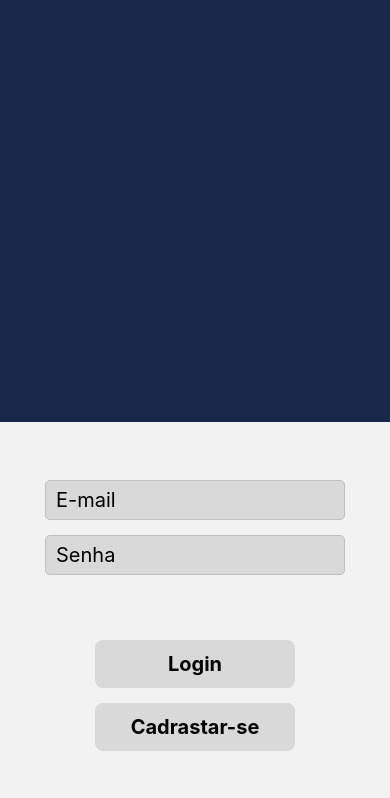
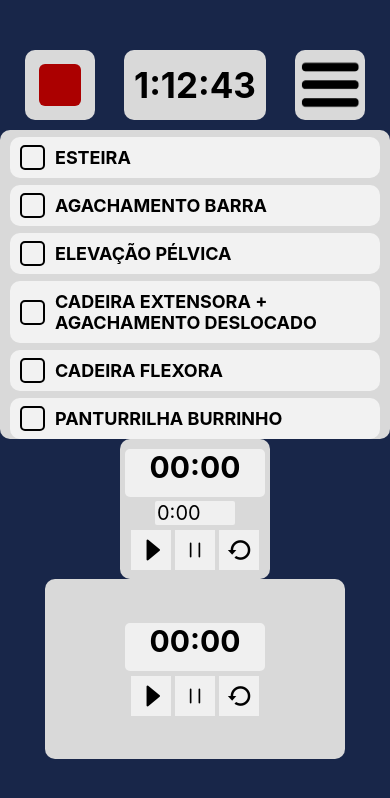
Before and after one commit to joaor-matos/BuddyBuilder, a React Native app: screen / in a window 390 px wide. Shown: the top 798 px of the page. Built offline with nearby package versions, Linux system fonts and the light colour scheme.

Commit message:
Adicionado tempo de academia e botão de início de treino

```diff
--- a/App.js
+++ b/App.js
@@ -22,8 +22,18 @@ import ConfigUsuario from './pages/ConfigUsuario';
 
 function HomeScreen({ navigation }) {
   return (
-    <SafeAreaView style={{ flex: 1, backgroundColor: '#242424', flexDirection: 'column' }}>
+    <SafeAreaView style={{ flex: 1, backgroundColor: '#182649', flexDirection: 'column' }}>
       <View style={styles.menu}>
+        <TouchableOpacity style={styles.bttnMenu} activeOpacity={0.9}
+          onPress={() => navigation.navigate('Configuracao')}>
+            <View style={{ backgroundColor: '#AB0000', height: '60%', width: '60%', borderRadius: 6, }}/>
+        </TouchableOpacity>
+
+        <TouchableOpacity style={styles.timerTreino} activeOpacity={0.9}
+          onPress={() => navigation.navigate('Configuracao')}>
+            <Text style={{ fontSize: 35, fontWeight: 'bold', marginHorizontal: 10 }}>1:12:43</Text>
+        </TouchableOpacity>
+
         <TouchableOpacity style={styles.bttnMenu} activeOpacity={0.9}
           onPress={() => navigation.navigate('Configuracao')}>
             <Image
@@ -45,12 +55,13 @@ function HomeScreen({ navigation }) {
           <Exercicio nomeExerc='PANTURRILHA BURRINHO' />
         </ScrollView>
       </View>
-      <View style={{ flexDirection: 'row', justifyContent: 'space-between', flex: 0.13, }}>
+
+      <View style={{ flexDirection: 'column', justifyContent: 'space-between',  }}>
         <Temporizador />
         <Cronometro />
       </View>
+
     </SafeAreaView>
-
   );
 }
 
@@ -67,13 +78,14 @@ const Stack = createNativeStackNavigator();
 function App() {
   return (
         <NavigationContainer>
-          <Stack.Navigator initialRouteName='Login'>
+          <Stack.Navigator initialRouteName='Home'>
             <Stack.Screen options={{ headerShown: false }} name='Home' component={HomeScreen} />
             <Stack.Screen options={{ headerShown: true }} name='Configuracao' component={ConfigScreen} />
             <Stack.Screen options={{ headerShown: true }} name='IMC' component={IMCScreen} />
             <Stack.Screen options={{ headerShown: true }} name='Treino' component={CriarTreino} />
             <Stack.Screen options={{ headerShown: true }} name='ConfigUsuario' component={ConfigUsuario} />
             <Stack.Screen options={{ headerShown: false }} name='Login' component={Login} />
+            <Stack.Screen options={{ headerShown: false }} name='Cadastro' component={Cadastro} />
           </Stack.Navigator>
         </NavigationContainer>
   );
@@ -83,10 +95,10 @@ export default App;
 
 const styles = StyleSheet.create({
   menu: {
-    flex: 0.2,
+    marginTop: 40,
     alignItems: 'center',
-    backgroundColor: '#242424',
-    justifyContent: 'flex-end',
+    backgroundColor: '#182649',
+    justifyContent: 'space-around',
     flexDirection: 'row',
     padding: 10,
   },
@@ -125,8 +137,18 @@ const styles = StyleSheet.create({
     borderColor: '#fff',
     height: 70,
     width: 70,
-    borderRadius: 5,
+    borderRadius: 10,
   },
+
+  timerTreino: {
+    alignItems: 'center',
+    justifyContent: 'center',
+    backgroundColor: '#D9D9D9',
+    borderColor: '#fff',
+    height: 70,
+    borderRadius: 10,
+  },
+
   iconMenu: {
     alignItems: 'center',
     justifyContent: 'center',
@@ -150,7 +172,7 @@ const styles = StyleSheet.create({
   },
 
   viewTreino: {
-    flex: 0.3,
+
     alignSelf: 'center',
     backgroundColor: '#D9D9D9',
     marginHorizontal: 'auto',
@@ -159,7 +181,6 @@ const styles = StyleSheet.create({
     width: 390,
     alignItems: 'center',
     flexDirection: 'column',
-    marginTop: -50,
   },
   viewExerc: {
     marginTop: 5,
--- a/components/Cronometro.js
+++ b/components/Cronometro.js
@@ -70,14 +70,13 @@ const Cronometro = () => {
 
 const styles = StyleSheet.create({
   container: {
-    flex: 0.4,
     alignItems: 'center',
     justifyContent: 'center',
   },
   viewCronometro: {
     backgroundColor: '#D9D9D9',
-    height: 100,
-    width: 150,
+    height: 180,
+    width: 300,
     borderRadius: 10,
     justifyContent: 'center',
     alignItems: 'center'
--- a/components/Temporizador.js
+++ b/components/Temporizador.js
@@ -81,10 +81,8 @@ const Temporizador = () => {
 
 const styles = StyleSheet.create({
   container: {
-    flex: 0.4,
     alignItems: 'center',
     justifyContent: 'center',
-    marginTop: 40,
   },
   viewTemp: {
     backgroundColor: '#D9D9D9',
```
Also changed, not shown: pages/Cadastro.js (+4 -4 lines).
